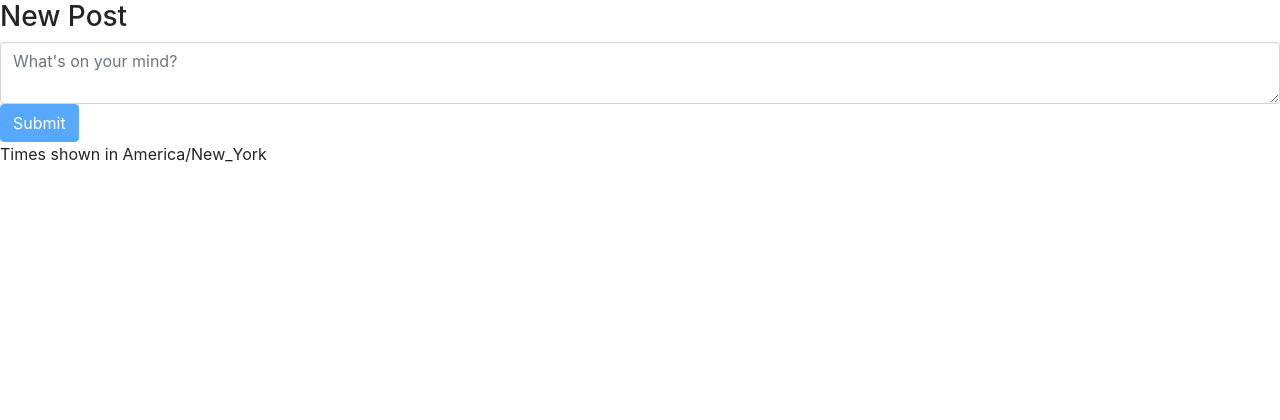
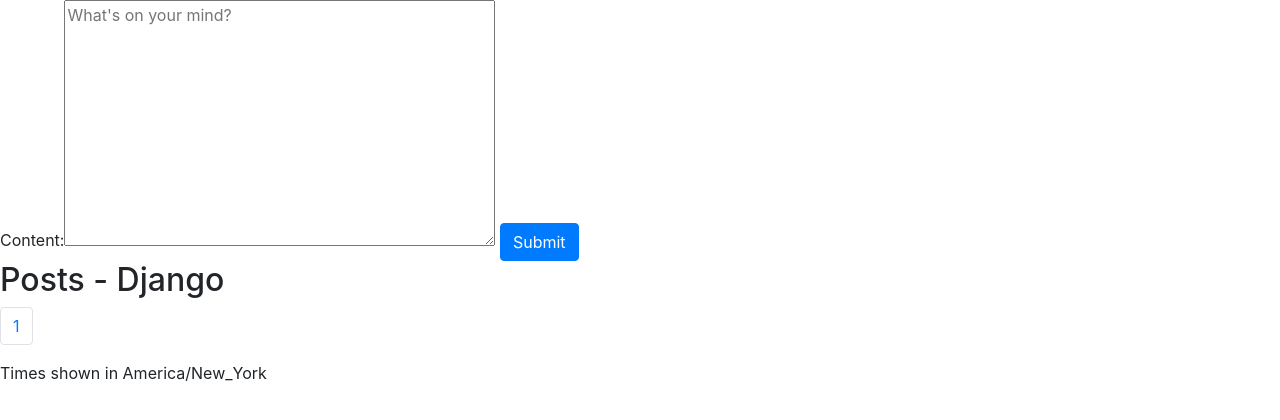
Before and after one commit to ruadh/CSCI-E-33a_Project4, a Django app: page / in a window 1280 px wide. Shown: the part 56-476 px from the top of the page. Run offline with Django 3.2, Linux system fonts and the light colour scheme; the visitor is signed in with stand-in values (Sample User, id 1); data that the repository does not hold is empty; some libraries are stand-ins or nearby versions.

Commit message:
Refactored to use Django instead of JS for producing list and handling post form

```diff
--- a/project4/network/models.py
+++ b/project4/network/models.py
@@ -34,6 +34,7 @@ class Post(models.Model):
     def likes_count(self):
         return self.likes.count()
 
+    # TO DO:  Do I still need this?
     # CITATION: Adapted from the Project 3 Email model.
     def serialize(self):
         return {
--- a/project4/network/static/network/network.js
+++ b/project4/network/static/network/network.js
@@ -1,49 +1,23 @@
-/**
- * Unlike my previous assignments, I did not submit Project 4 before dropping the Fall 2021 offering,
- * so I have not received grading feedback on any of this work.
- *
- * Much of this code is recycled from my work on earlier projects (some of which benefitted from grading feedback),
- * but since I cited that feedback in the earier projects, I didn't call it out a second time here.
- *
- * Some of my code is adapted from the starter files in earlier projects or was helped by content I found on the internet.
- * Those are called out with 'CITATION' in the comments.
-*/
+// TO DO:  Citation comments, etc.
 
 // Initial page load
 document.addEventListener('DOMContentLoaded', function () {
 
-    // Load the first page of posts
-    loadPosts();
-
-    // Add new post form: limited to authenticated users, handled by JS, disabled until content is entered
-    // CITATION:  Learned about json_script from: https://stackoverflow.com/a/62592463
+    // Add functionality that is limited to logged-in users:
+    // CITATION:  Learned how to get auth status from: https://stackoverflow.com/a/62592463
     const authenticated = JSON.parse(document.getElementById('authenticated').textContent);
     if (authenticated == true) {
-      document.querySelector('#new-post').style.display = 'block';
-      document.querySelector('#post-form').addEventListener('submit', submitPost);
-      document.querySelector('#submit-post').disabled = true;
-      document.querySelector('#compose-post').addEventListener('keyup', enableSubmit);
+
+      // Add listeners to the Like/Unlike buttons
+      document.querySelectorAll('.like-button').forEach(button => {
+        button.addEventListener('click', () => submitLike(button.dataset.post));
+      });
+
     } else {
       document.querySelector('#new-post').style.display = 'none';
     }
 
   });
-
-
-/**
- * Disable the submit button when the content field is empty
- */
-
- function enableSubmit() {
-
-  const recipients = document.querySelector('#compose-post');
-  if (recipients.value.length > 0) {
-    document.querySelector('#submit-post').disabled = false;
-  } else {
-    document.querySelector('#submit-post').disabled = true;
-  }
-
-}
 
 /**
  * Create a new HTML element with the specified innerHTML and optional classes
@@ -68,119 +42,11 @@ document.addEventListener('DOMContentLoaded', function () {
 
 
 /**
- * Load the specified page of posts
- * @param {string} page - The number of the page to be loaded
+ * Like or unlike a post
+ * @param {number} id - The ID of the post to be retrieved
+ * @param {string} action - The
  */
 
- function loadPosts(page=1) {
-
-  // TO DO:  PAGINATION  (or is it in JS?)
-
-  // If the list is already present, clear it
-  document.querySelector('#posts-view').innerHTML = 'Loading Posts...';
-
-  // Create a container element for the post lines
-  const postList = newElement('div', 'Loading Posts...');
-  postList.id = 'posts-view';
-
-
-  // TO DO:  Decide if we need to disable any buttons during the fetch
-  // document.querySelectorAll('.loading-disable').forEach(button => {
-  //   button.disabled = true;
-  // });
-
-  // Get the posts via the API
-  fetch(`/posts/${page}`)
-    .then(response => response.json())
-    .then(posts => {
-
-      // Clear the loading message and show the post count instead
-      postList.innerHTML = '';
-      const count = posts.length;
-
-      // Create a summary line for each post
-      if (count > 0) {
-        posts.forEach(post => {
-
-          // Create and populate the post row
-          const summary = newElement('div', null, 'post-row');
-          summary.appendChild(newElement('div', `${post.content}`));
-          summary.appendChild(newElement('span', `By:  ${post.author}`, 'post-author'));
-          summary.appendChild(newElement('span', `&emsp;${post.timestamp}`, 'post-timestamp'));
-          summary.appendChild(newElement('span', `&emsp;${post.likes_count} Like${(post.likes_count === 1 ? '' : 's')}`));
-
-          // TO DO:  Add a like button
-
-          // Add the full post row to the div
-          postList.appendChild(summary);
-
-        });
-      }
-
-      // TO DO:  Reenable any disabled buttons
-      // document.querySelectorAll('.loading-disable').forEach(button => {
-      //   button.disabled = false;
-      // });
-
-
-
-    });
-
-  // Replace the loading message with the new list of posts
-  // CITATION:  https://www.javascripttutorial.net/dom/manipulating/replace-a-dom-element/
-  document.querySelector('#posts-view').parentNode.replaceChild(postList, document.querySelector('#posts-view'))
-
-}
-
-
-
-
-/**
- * Submit the post form
- */
-
-function submitPost() {
-
-    // Prevent the user from repeatedly pressing the Submit button if there is a delay
-    document.querySelector('#submit-post').disabled = true;
-
-    // Prevent normal form submission, which would refresh the page
-    event.preventDefault();
-
-    // Gather the form value
-    const form = document.querySelector('#post-form');
-    const content = form.querySelector('#compose-post').value;
-
-    // Save the post via the API
-    fetch('/posts', {
-      method: 'POST',
-      body: JSON.stringify({
-        content: content
-      })
-    })
-    .then(response => response.json())
-    .then(result => {
-      // Load the latest posts list or show an error
-      const error = result.error;
-      if (error !== undefined) {
-        alert(error);
-        // Reenable the Submit button so the user can try again
-        document.querySelector('#submit-post').disabled = false;
-      } else {
-
-        // Clear the post form
-        document.querySelector('#compose-post').value = null;
-
-        // Refresh the list of posts
-        loadPosts();
-
-        // TO DO:  Display message on screen
-        const message = result.message;
-        // alert(message);
-
-        // TEMP FOR TESTING
-
-      }
-    });
-
-  }
+   function submitLike(id, action) {
+     alert(id);
+   }
--- a/project4/network/static/network/styles.css
+++ b/project4/network/static/network/styles.css
@@ -1,5 +1,14 @@
 .post-row {
     padding: 10px;
-    border: solid black 1px;
-    margin: 5px;
+    background-color: gainsboro;
+    margin: 10px;
 }
+
+.post-content {
+    font-style: italic;
+    font-size: x-large;
+}
+
+.like-button {
+    color: red;
+}
--- a/project4/network/templates/network/index.html
+++ b/project4/network/templates/network/index.html
@@ -1,29 +1,48 @@
 {% extends "network/layout.html" %}
 
-{% block post_form %}
-<div id="new-post">
-    <h3>New Post</h3>
-    <form id="post-form">
-        <textarea class="form-control" id="compose-post" placeholder="What's on your mind?"></textarea>
-        <input type="submit" id="submit-post" class="btn btn-primary"/>
-    </form>
-</div>
-{% endblock %}
+{% block body %}
 
-{% block body %}
-    <div id="posts-view">
+    {# TO DO:  DO I STILL NEED THIS? #}
+    {# Make authenticated status available to JavasScript #}
+    {{ user.is_authenticated|json_script:"authenticated" }}
+
+    {% if user.is_authenticated %}
+        <div id="new-post">
+            <form action="{% url 'post_add' %}" method="post">
+                {% csrf_token %}
+                {{ post_form }}
+                <input id="submit-post" class="btn btn-primary" type="submit">
+            </form>
+        </div>
+    {% endif %}
+
+    <div class="body" id="posts-list">
+        <h2>Posts - Django</h2>
+        {% for post in page %}
+        <div class="post-row" data-post="{{post.id}}">
+            <p class="post-content">{{post.content}}</p>
+            <p>By {{post.author}} on {{post.timestamp}} {{post.likes_count}} Likes</p>
+            {% if post.author != request.user %}
+                <button class="like-button" data-post="{{post.id}}">Like/Unlike</button>
+            {% endif %}
+        </div>
+        {% endfor %}
+
+        {# CITATION:  based on the Vacara example in Vlad's section #}
+        <nav role="navigation">
+            <ul class="pagination">
+            {% if page.has_previous %}
+                <li class="page-item"><a class="page-link" href="?page={{page.previous_page_number}}">Previous</a></li>
+            {% endif %}
+
+            <li class="page-item"><a class="page-link" href="?page={{page.number}}">{{page.number}}</a></li>
+
+            {% if page.has_next %}
+                <li class="page-item"><a class="page-link" href="?page={{page.next_page_number}}">Next</a></li>
+            {% endif %}
+            </ul>
+        </nav>
     </div>
-{% endblock %}
 
 
-{% block old_body %}
-    <h2>Posts - Django</h2>
-    {% for post in posts %}
-    <div>
-        {{post.content}}  ({{post.id}})
-        <form class="like-form">
-            <input type="submit" id="submit-like" class="btn btn-primary"/>
-        </form>
-    </div>
-    {% endfor %}
 {% endblock %}
--- a/project4/network/templates/network/layout.html
+++ b/project4/network/templates/network/layout.html
@@ -42,19 +42,10 @@
             </div>
           </nav>
 
-        {% if user.is_authenticated %}
-            {{ user.is_authenticated|json_script:"authenticated" }}
-        {% endif %}
+        <!-- Content brought in from templates -->
+        {% block body %}
+        {% endblock %}
 
-        <div class="body">
-            {% block post_form %}
-            {% endblock %}
-        </div>
-
-        <div class="body">
-            {% block body %}
-            {% endblock %}
-        </div>
     </body>
     <footer>
         {% if user.is_authenticated %}
--- a/project4/network/urls.py
+++ b/project4/network/urls.py
@@ -11,6 +11,6 @@ urlpatterns = [
 
 
     # API Routes
-    path("posts", views.submit_post, name="post"),
+    path("posts", views.post_add, name="post_add"),
     path("posts/<str:page>", views.list_posts, name="list_posts")
 ]
--- a/project4/network/views.py
+++ b/project4/network/views.py
@@ -1,48 +1,34 @@
 import json
+
 from django import forms
 from django.db import IntegrityError
 from django.http import HttpResponse, HttpResponseRedirect, JsonResponse
 from django.shortcuts import render
 from django.urls import reverse
+from django.contrib import messages
 from django.contrib.auth import authenticate, login, logout
 from django.contrib.auth.decorators import login_required
+from django.core.paginator import Paginator
 from django.views.decorators.csrf import csrf_exempt
 
 from .models import Post, User, Like, Follow
 
+# TO DO:  MOVE TO SETTINGS
+# Set the number of posts per page
+PAGE_SIZE=5
 
 # FORM CLASSES
 
 # New post form
 class PostForm(forms.ModelForm):
-    model = Post
-    fields = ['content']
-    widgets = {
-        'content': forms.Textarea(
-                attrs={'placeholder': 'What\'s on your mind?'}),
-    }
-
-# Like form
-
-class LikeForm(forms.ModelForm):
     class Meta:
-        model = Like
-        fields = ['liker', 'post']
+        model = Post
+        fields = ['content']
         widgets = {
-            'liker': forms.HiddenInput,
-            'post': forms.HiddenInput
+            'content': forms.Textarea(
+                    attrs={'placeholder': 'What\'s on your mind?'}),
         }
 
-# TO DO:  Follow form
-
-# class FollowForm(forms.ModelForm):
-#     class Meta:
-#         model = Follow
-#         fields = ['follower', 'followed']
-#         widgets = {
-#             'follower': forms.HiddenInput,
-#             'followed': forms.HiddenInput
-#         }
 
 
 # AUTHENTICATION (provided)
@@ -103,66 +89,65 @@ def register(request):
 
 # POSTS
 
-# Display the home page
-
-def index(request, page = 1, title='Recent Posts'):
-    # TO DO:  We need to do this with Javascript
-    # TO DO:  It should be paginated
-    posts = list_posts(request, page)
-    return render(request, 'network/index.html', {'posts': posts, 'title': title, 'page': page})
+# Display the home page with the first page of posts
+def index(request):
+    posts = Post.objects.all().order_by('-timestamp').all()
+    return list_posts(request, posts, 'Recent Posts', show_form=True)
 
 
 # API:  Return a specific page's worth of posts
-# CITATION:  Adapted from function 'mailbox' from the Project 3 starter files
-
-def list_posts(request, page=1, title='Recent Posts'):
-    # TO DO:  Do the query and paginate it
-    posts = Post.objects.all().order_by('-timestamp').all()
-    return JsonResponse([post.serialize() for post in posts], safe=False)
+# CITATION:  Adapted from Vancara example project in Vlad's section
+# TO DO:  Figure out what show-form is
+def list_posts(request, posts, title, show_form):
+    # Determine the desired page number from the request
+    page_num = request.GET.get('page', 1)
+    # Create the paginator object
+    paginator = Paginator(posts, PAGE_SIZE)
+    # Get the specific page's worth of posts
+    page = paginator.page(page_num)
+    post_form = PostForm()
+    return render(request, 'network/index.html', {'page': page, 'title':title, 'show_form': show_form, 'post_form': post_form})
 
 
-# API:  Create a post
-# CITATION:  Adapted from function 'compose' from the Project 3 starter files
+# Create a post
+# NOTE: I opted to handle this with Django instead of JS, since most users will expect to see a refreshed list
+#       of current posts with their new post on top after submitting.  (Like and follow would be expected to happen in situ.)
 
-@csrf_exempt
 @login_required
-def submit_post(request):
-
-    # Make sure the request is a POST
-    if request.method != 'POST':
-        return JsonResponse({
-            'error': 'POST request required.'
-            }, status=400)
-
-    # Double-check that the content was provided
-    # (JS shouldn't allow submission without it, but just to be safe)
-    data = json.loads(request.body)
-
-    # Make sure that there is actual (non-whitespace) content
-    content = data.get('content').strip()
-    if content == '':
-        return JsonResponse({
-            'error': 'Content required.'
-        }, status=400)
-
-    # Create the post
-    post = Post(
-            author=request.user,
-            content = content
-            )
-    post.save()
-
-    return JsonResponse({'message': 'Post saved successfully.'}, status=201)
+def post_add(request):
+    # If we're posting data, attempt to process the form
+    if request.method == 'POST':
+        form = PostForm(request.POST)
+        if form.is_valid():
+            post = form.save(commit=False)
+            post.author = request.user
+            post.save()
+            return HttpResponseRedirect(reverse('index'))
+        else:
+            messages.error(
+                request, 'Invalid form entry.  Please fix the issues below and resubmit.')
+            return render(request, 'network/index.html', {
+                'post_form': form
+            })
+    # It somehow we call this function without posting, load the page with a blank new listing form
+    else:
+        return render(request, 'network/index.html', {
+            'post_form': PostForm()
+        })
 
 
 # Like or unlike a post
+# TO DO
 
 @login_required
 def toggle_like(request):
-    like = Like.objects.get(liker=request.user) # Is this going to work?
+    print('function toggle_like')
+    # like = Like.objects.get(liker=request.user) # Is this going to work?
+    # print(like.length)
     # If the user already likes this post, delete the like record
     # Otherwise, create a like record
-    pass
+    # return JsonResponse({'message': 'Like updated successfully.'}, status=201)
+    return JsonResponse({'message': 'function toggle_like'}, status=201)
 
 
 
```
